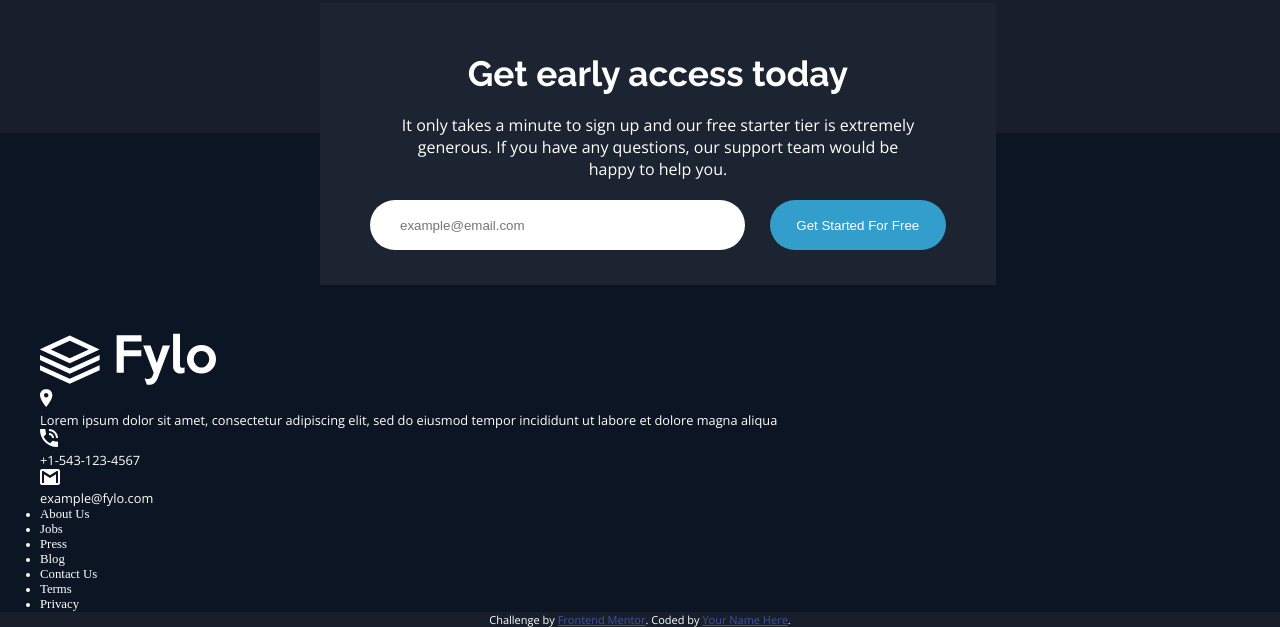
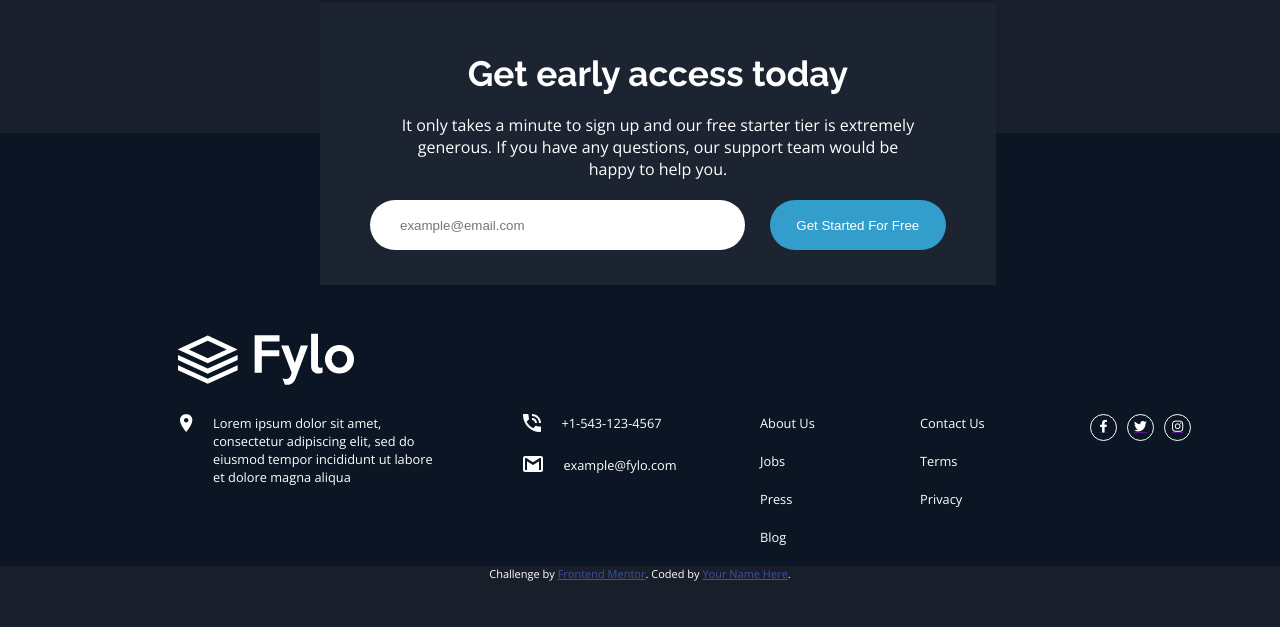
Before and after one commit to yuriv15/fylo-dark-theme-landing-page-master, a plain HTML site: page index.html in a window 1280 px wide. Shown: the part 2814-3441 px from the top of the page. After the commit the page ends 3395 px from the top, so only its background shows below. Drawn offline with nearby package versions, Linux system fonts and the light colour scheme.

Commit message:
footer done

```diff
--- a/css/style.css
+++ b/css/style.css
@@ -35,6 +35,10 @@ h4 {
 h5 {
     font-family: "Open Sans", sans-serif;
     font-weight: 400;
+}
+
+ul{
+    list-style-type: none;
 }
 
 .main-header {
@@ -285,8 +289,85 @@ h5 {
     position: relative;
 }
 
-#footer-container {
+#footer-container{
+    display: grid;
+    grid-template-areas: "logo logo logo logo logo"
+                         "location contact links1 links2 social";
+
+    grid-template-columns: 2.5fr 2fr 1fr 1fr 1fr;
     max-width: 1440px;
     margin: auto;
     padding: 0 40px;
+    font-family: "Open Sans", sans-serif;
+    font-weight: 400;
+    row-gap: 25px;
 }
+
+.footer-link{
+    margin-bottom: 20px;
+    display: flex;
+}
+
+.footer-link > a{
+    text-decoration: none;
+    color: white;
+    margin-left: 20px;
+}
+
+#logo-bottom{
+    grid-area: logo;
+    padding-left: 11.5%;
+}
+
+.location{
+    grid-area: location;
+    display: flex;
+    justify-content: flex-start;
+    padding-left: 35%;
+}
+
+.location > p{
+    margin-left: 20px;
+}
+
+.contact{
+    grid-area: contact;
+    display: flex;
+    justify-content:center;
+}
+
+.links-1{
+    grid-area: links1;
+    display: flex;
+}
+
+.links-2{
+    grid-area: links2;
+    display: flex;
+}
+
+.social-media{
+    grid-area: social;
+    display: flex;
+    padding-right: 70%;
+}
+
+.social-media ul{
+    display: flex;
+}
+
+.social-media ul li{
+    margin-left: 10px;
+}
+
+.social-media i{
+    width: 25px;
+    height: 25px;
+    border-radius: 50%;
+    border: 1px solid #fff;
+    color: #fff;
+    display: flex;
+    justify-content: center;
+    align-items: center;
+
+}
--- a/index.html
+++ b/index.html
@@ -5,6 +5,10 @@
   <meta name="viewport" content="width=device-width, initial-scale=1.0"> <!-- displays site properly based on user's device -->
 
   <link rel="icon" type="image/png" sizes="32x32" href="./images/favicon-32x32.png">
+  <link
+      rel="stylesheet"
+      href="https://cdnjs.cloudflare.com/ajax/libs/font-awesome/5.15.2/css/all.min.css"
+    />
 
   <title>Frontend Mentor | Fylo landing page with dark theme and features grid</title>
 
@@ -169,27 +173,36 @@
   </section>
 
   <section class="contact">
-    <i><img src="./images/icon-phone.svg" alt="Phone Icon"></i>
-    <p>+1-543-123-4567</p>
-    <i><img src="./images/icon-email.svg" alt="Email Icon"></i>
-    <p>example@fylo.com</p>
+    <ul>
+      <li class="footer-link"><i><img src="./images/icon-phone.svg" alt="Phone Icon"></i><a href="">
+        <p>+1-543-123-4567</p></a></li>
+      <li class="footer-link"><i><img src="./images/icon-email.svg" alt="Email Icon"></i><a href="">
+        <p>example@fylo.com</p></a></li>
+    </ul>
   </section>
 
   <section class="links-1">
     <ul>
-      <li>About Us</li>
-      <li>Jobs</li>
-      <li>Press</li>
-      <li>Blog</li>
+      <li class="footer-link">About Us</li>
+      <li class="footer-link">Jobs</li>
+      <li class="footer-link">Press</li>
+      <li class="footer-link">Blog</li>
     </ul>
   </section>
 
   <section class="links-2">
     <ul>
-      <li>Contact Us</li>
-      <li>Terms</li>
-      <li>Privacy</li>
+      <li class="footer-link">Contact Us</li>
+      <li class="footer-link">Terms</li>
+      <li class="footer-link">Privacy</li>
     </ul>
+  </section>
+  <section class="social-media">
+      <ul>
+        <li><a href=""><i class="fab fa-facebook-f"></i></a></li>
+        <li><a href=""><i class="fab fa-twitter"></i></a></li>
+        <li><a href=""><i class="fab fa-instagram"></i></a></li>
+      </ul>
   </section>
 
     </div>
```
